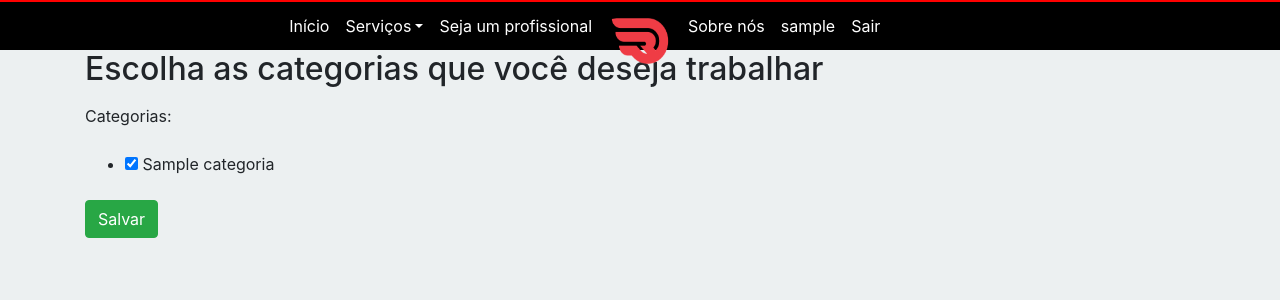
After one commit to doyleSM/projeto2-ruffus, a Django app: page /usuarios/cadastro/categorias/ in a window 1280 px wide. The commit adds this page. Shown: the top 300 px of the page. Run offline with Django 3.2, Linux system fonts and the light colour scheme; a user stored in the database is signed in; tables that the repository leaves empty hold one stand-in row (values such as "Sample post"); some libraries are stand-ins or nearby versions.

Commit message:
criacao de tela, views, forms e model para prestadores escolherem as categorias

```diff
--- a/templates/base.html
+++ b/templates/base.html
@@ -1,5 +1,4 @@
 <!DOCTYPE html> {% load static %}
-<!doctype html>
 <html lang="en">
 
 <head>
@@ -37,7 +36,7 @@
                   </div>
                 </li>
             <li class="nav-item">
-                <a class="nav-link" href="#">Seja um profissional</a>
+                <a class="nav-link" href="{% url 'usuarios:cadastro_prestador' %}">Seja um profissional</a>
             </li>
         </ul>
     </div>
--- a/usuarios/forms.py
+++ b/usuarios/forms.py
@@ -1,4 +1,4 @@
-from django.forms import ModelForm
+from django.forms import ModelForm, CheckboxSelectMultiple
 from django.contrib.auth.forms import UserCreationForm
 from django.db import transaction
 from usuarios.models import Cliente, Endereco, User, Prestador
@@ -34,6 +34,17 @@ class PrestadorCadastroForm(UserCreationForm):
         Prestador.objects.create(user=user)
         return user
 
+
+class PrestadorCategoriasForm(ModelForm):
+    class Meta:
+        model = Prestador
+        fields = ('categorias', )
+        widgets = {
+            'categorias': CheckboxSelectMultiple
+        }
+
+
+
 class EnderecoForm(ModelForm):
 
     class Meta:
--- a/usuarios/models.py
+++ b/usuarios/models.py
@@ -20,7 +20,7 @@ class Endereco(models.Model):
 class Cliente(models.Model):
     user = models.OneToOneField(User, on_delete=models.CASCADE, primary_key=True)
     CPF = models.CharField('CPF', max_length=15, default='123456789')
-    #categorias = models.ManyToManyField(Categoria, on_delete=models.CASCADE)
+
 
     def __str__(self):
         return self.user.username
@@ -28,7 +28,7 @@ class Cliente(models.Model):
 class Prestador(models.Model):
     user = models.OneToOneField(User, on_delete=models.CASCADE, primary_key=True)
     CPF = models.CharField('CPF', max_length=15, default='12345678')
-
+    categorias = models.ManyToManyField(Categoria, blank=True)
 
     def __str__(self):
         return self.user.username
--- /dev/null
+++ b/usuarios/templates/usuarios/prestador_categorias_form.html
@@ -0,0 +1,36 @@
+{% extends "base.html" %}
+{% load widget_tweaks %}
+{%  load static %}
+
+{% block script %}
+      <link href="{% static 'bootstrap/css/registro_cliente.css' %}" rel="stylesheet">
+        <link rel="stylesheet" href="https://use.fontawesome.com/releases/v5.0.8/css/all.css">
+  {% endblock %}
+
+
+{% block container %}
+  <h2 class="mb-3">Escolha as categorias que você deseja trabalhar</h2>
+  <form method="post" novalidate>
+    {% csrf_token %}
+    {{ form.as_p }}
+    <button type="submit" class="btn btn-success">Salvar</button>
+  </form>
+
+{% endblock %}
+<div>
+    <h2>Escolha as categorias que você deseja trabalhar</h2>
+    <form method="post">
+        {% csrf_token %}
+        <div class="form-group input-group">
+            {{ form.username.errors }}
+            <div class="input-group-prepend">
+                <span class="input-group-text"> <i class="fa fa-user"></i> </span>
+            </div>
+            {% render_field form.username class="form-control" placeholder='Username' %}
+            <div class="form-group">
+                <button type="submit" class="btn btn-primary btn-block"> Criar Conta  </button>
+            </div> <!-- form-group// -->
+            <p class="text-center">Já possui uma conta? <a href="">Entrar</a> </p>
+        </div>
+    </form>
+    </div> <!-- card.// -->
--- a/usuarios/urls.py
+++ b/usuarios/urls.py
@@ -1,8 +1,10 @@
 from django.urls import path
-from .views import ClienteCadastroView, logout_view, PrestadorCadastroView
+from .views import ClienteCadastroView, logout_view, PrestadorCadastroView, PrestadorCategoriasView
 app_name = 'usuarios'
 urlpatterns = [
     path('cadastro/cliente/', ClienteCadastroView.as_view(), name='cadastro_cliente'),
     path('cadastro/prestador/', PrestadorCadastroView.as_view(), name='cadastro_prestador'),
+    path('cadastro/categorias/', PrestadorCategoriasView.as_view(), name='categorias_prestador'),
+
     path('logout', logout_view, name='logout'),
 ]
--- a/usuarios/views.py
+++ b/usuarios/views.py
@@ -1,12 +1,12 @@
 from django.contrib.auth import login
-from django.shortcuts import redirect, render_to_response
-from django.views.generic import CreateView
+from django.shortcuts import redirect
+from django.views.generic import CreateView, UpdateView
 from django.utils.decorators import method_decorator
 from django.contrib.auth.decorators import login_required
-from .forms import ClienteCadastroForm, PrestadorCadastroForm, EnderecoForm
-from .models import User, Endereco
+from .forms import ClienteCadastroForm, PrestadorCadastroForm, EnderecoForm, PrestadorCategoriasForm
+from .models import User, Endereco, Prestador
 from django.contrib import messages
-from django.urls import  reverse
+from django.urls import reverse, reverse_lazy
 from django.contrib.auth import logout
 
 
@@ -65,3 +65,17 @@ def logout_view(request):
     logout(request)
     messages.success(request, 'Desconectado com sucesso!')
     return redirect('index')
+
+
+class PrestadorCategoriasView(UpdateView):
+    model = Prestador
+    form_class = PrestadorCategoriasForm
+    template_name = 'usuarios/prestador_categorias_form.html'
+    success_url = reverse_lazy('index')
+
+    def get_object(self):
+        return self.request.user.prestador
+
+    def form_valid(self, form):
+        messages.success(self.request, 'Categorias atualizadas com sucesso!')
+        return super().form_valid(form)
```
Also changed, not shown: usuarios/admin.py (+13 -5 lines), usuarios/migrations/0002_auto_20180901_1100.py (added), usuarios/migrations/0003_auto_20180901_1103.py (added).
